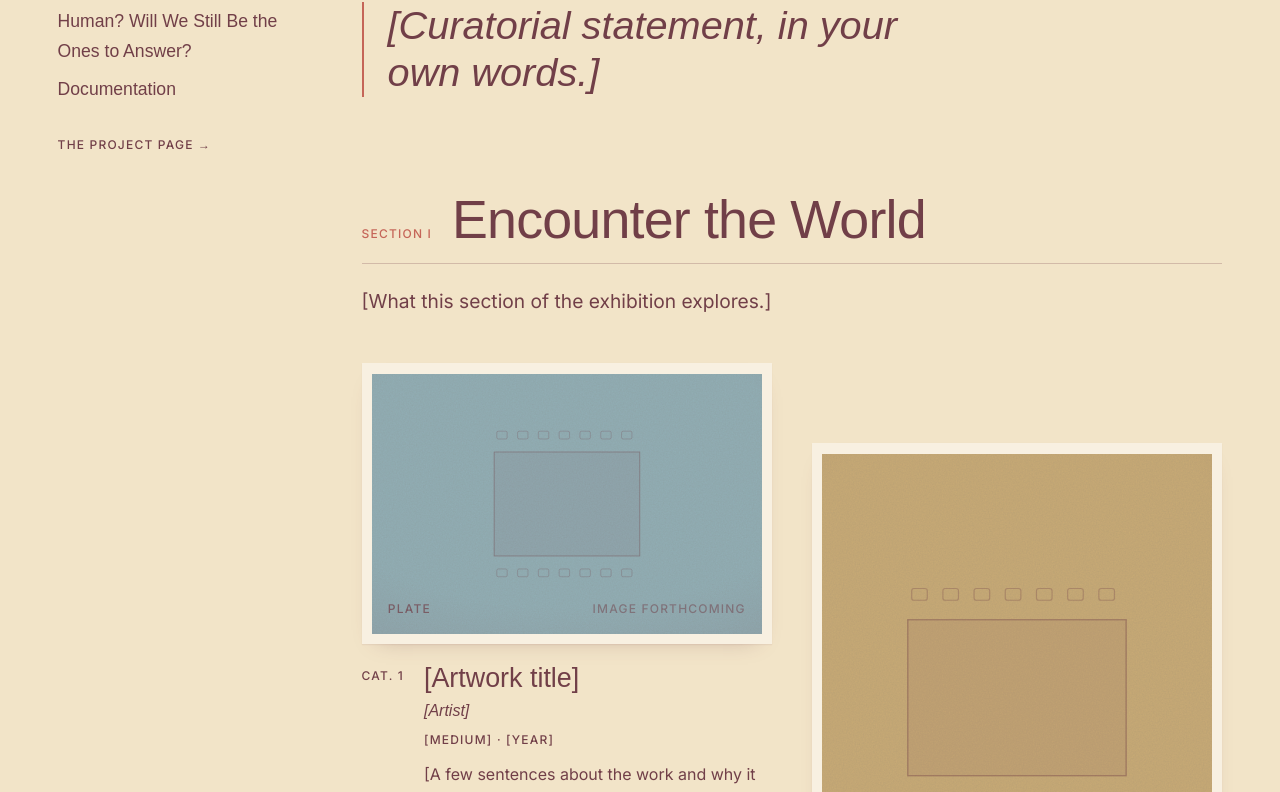
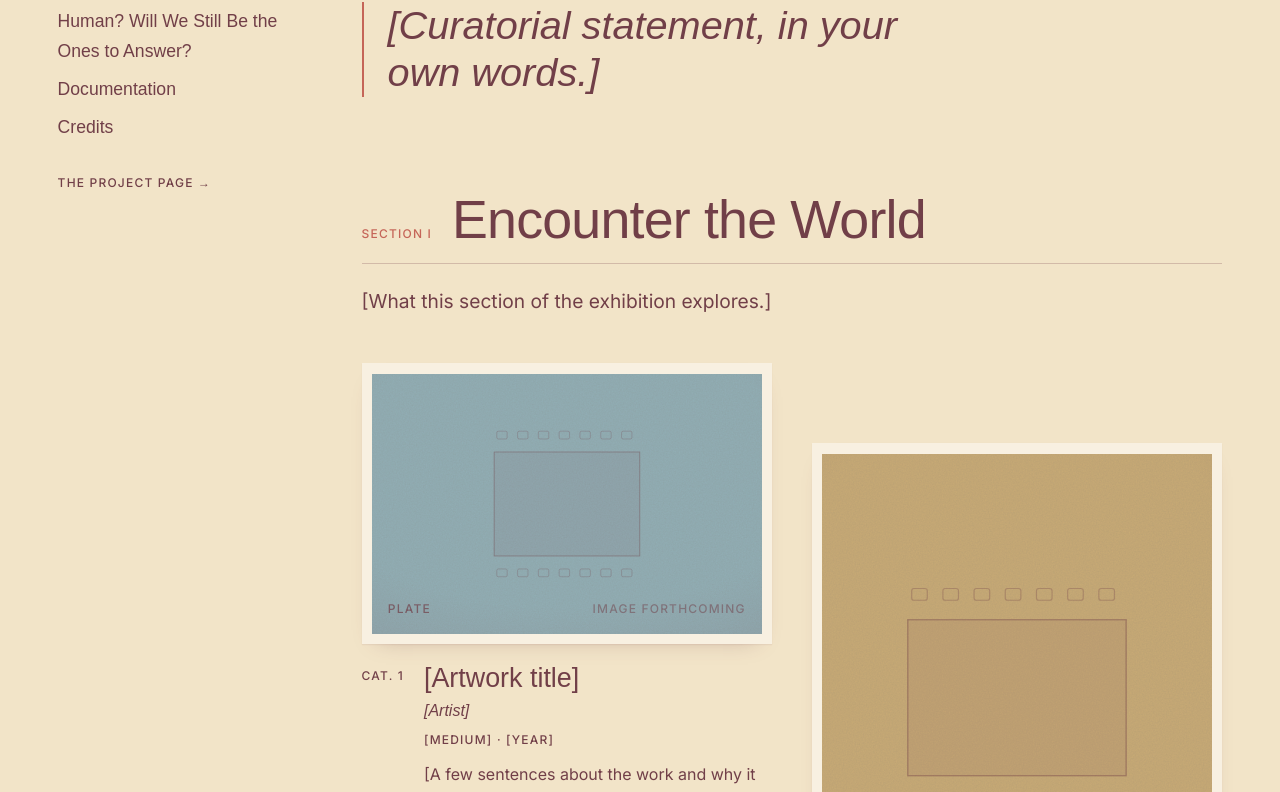
Before and after one commit to eileenfeng0908-svg/Eileen-s-Cabinet-of-Curiosities, a Next.js app: page /exhibitions/what-makes-us-human in a window 1280 px wide. Shown: the part 1428-2220 px from the top of the page. Built offline with nearby package versions, Linux system fonts and the light colour scheme; a web font is replaced by a local one.

Commit message:
What Makes Us Human: credits
Co-Authored-By: Claude Opus 5.5 (1M context) <noreply@anthropic.com>
Claude-Session: https://claude.ai/code/session_01V3m14djGECBGibn6pg4Kf9

```diff
--- a/components/exhibition/CatalogueText.tsx
+++ b/components/exhibition/CatalogueText.tsx
@@ -204,9 +204,10 @@ export function Credits({ groups }: { groups: CreditGroup[] }) {
                 <dt className="label text-vermilion">{r.role}</dt>
                 <dd className={cn("text-body text-wine", r.names.length > 12 && "columns-2 gap-6 sm:columns-3")}>
                   {r.names.map((name, k) => (
-                    <span key={k} className={cn(r.names.length > 12 && "block", name.includes("Eileen Feng") && "font-semibold text-vermilion")}>
+                    // A long descriptive line (a whole group of people) gets a line of its own.
+                    <span key={k} className={cn((r.names.length > 12 || name.length > 40) && "block", name.length > 40 && "mb-1", name.includes("Eileen Feng") && "font-semibold text-vermilion")}>
                       {name}
-                      {r.names.length <= 12 && k < r.names.length - 1 && ", "}
+                      {r.names.length <= 12 && name.length <= 40 && k < r.names.length - 1 && ", "}
                     </span>
                   ))}
                 </dd>
--- a/content/exhibitions.ts
+++ b/content/exhibitions.ts
@@ -126,6 +126,15 @@ export const exhibitions: Exhibition[] = [
       { id: "connection", title: "Connection", text: "[What this section of the exhibition explores.]", works: placeholderWorks("connection") },
       { id: "will-we-still-answer", title: "What Makes Us Human? Will We Still Be the Ones to Answer?", text: "[What this section of the exhibition explores.]", works: placeholderWorks("will-we-still-answer") },
     ],
+    credits: [
+      {
+        roles: [
+          { role: `策展人 Curators`, names: [`刘小扬 Xiaoyang Liu`, `付悦嘉 Yuejia Fu`, `冯洁琳 Eileen Feng`, `马靖宜 Jingyi Ma`] },
+          { role: `展览设计 Exhibition Design`, names: [`马靖宜 Jingyi Ma`, `孔维伊 Weiyi Kong`] },
+          { role: `参展人 Participants`, names: [`全体全球历史项目的老师、学生及参与者 All teachers, students and participants of the Global History Project`, `文海帆 Haifan Wen`, `黄思为 Siwei Huang`, `向柯宇 Keyu Xiang`] },
+        ],
+      },
+    ],
     documentation: [
       { alt: "[Installation view]", aspect: 3 / 2, tone: "parchment", motif: "arch", caption: "[Documentation photograph — caption]" },
       { alt: "[Installation view]", aspect: 4 / 5, tone: "blue", motif: "frame", caption: "[Documentation photograph — caption]" },
```
